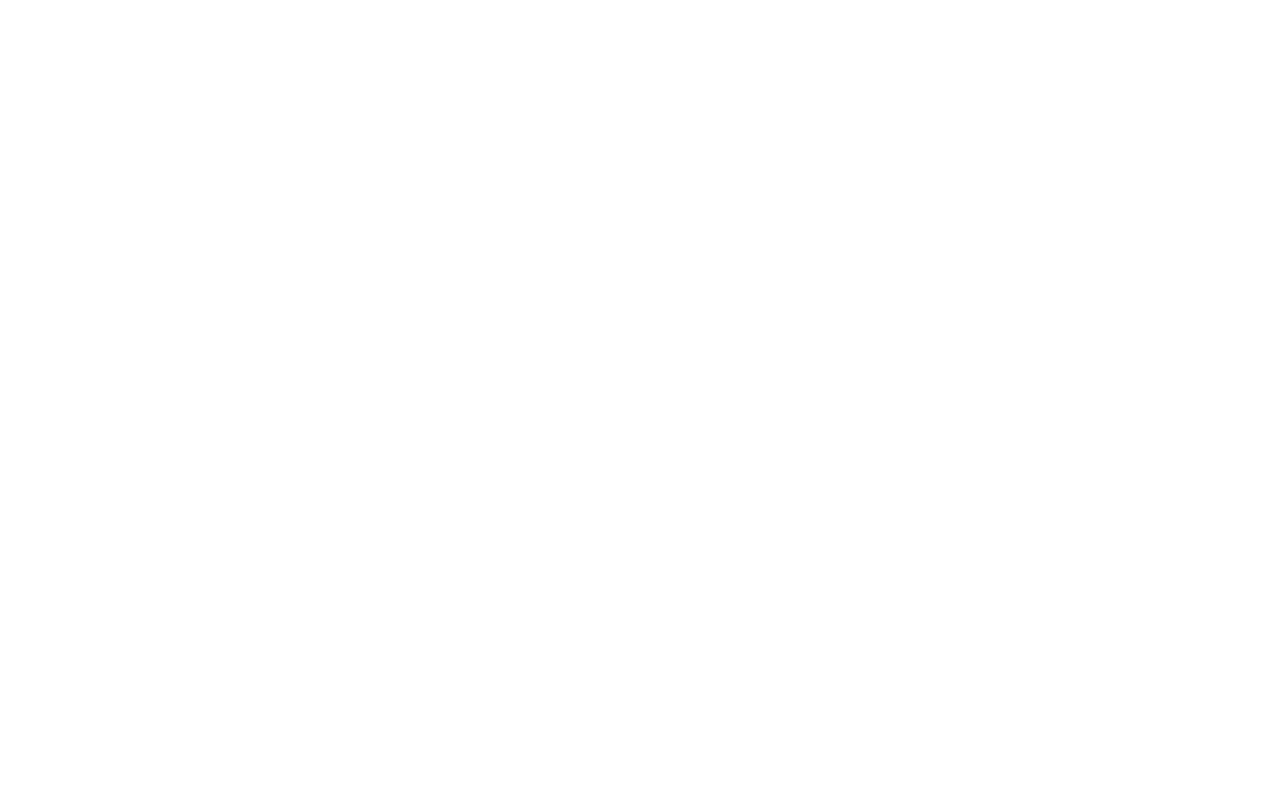
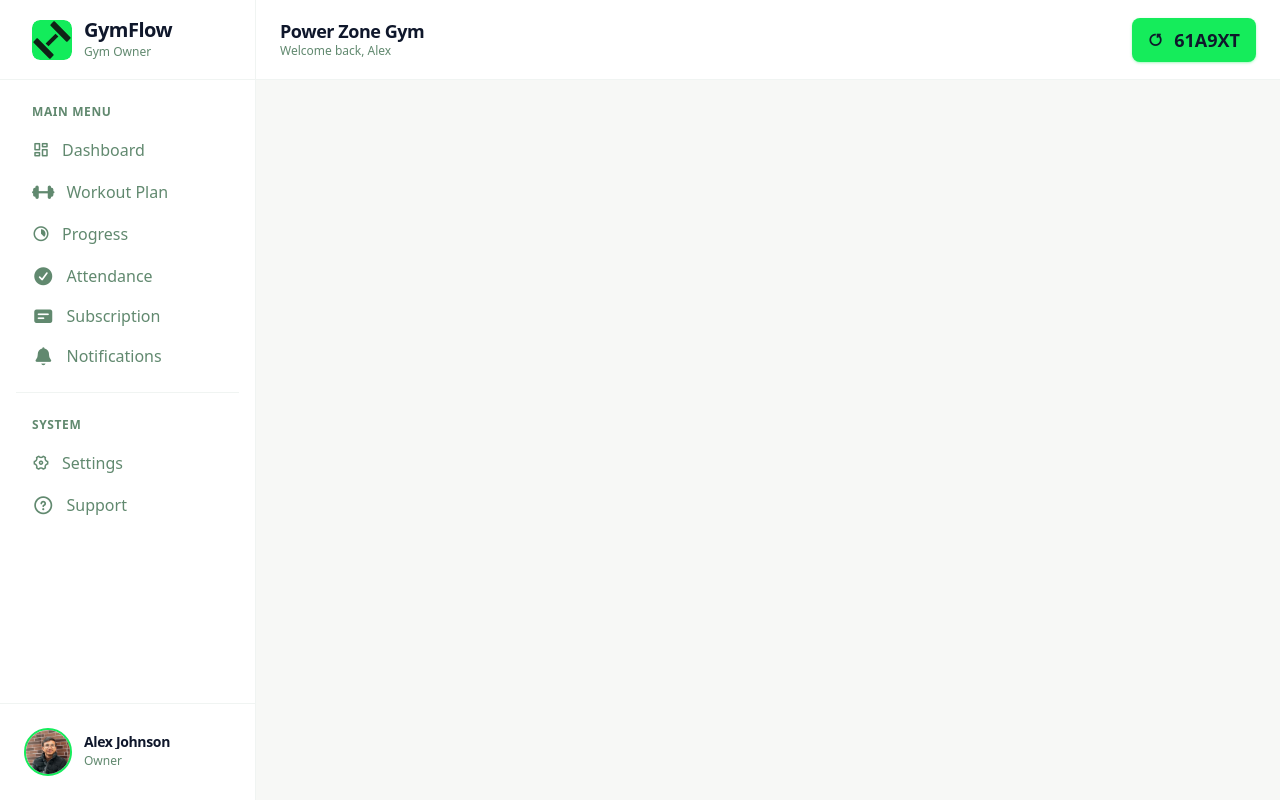
Before and after one commit to prashivg-04/FitFlow, a React (Vite) app in the folder Frontend/: page /member in a window 1280 px wide. Before the commit this address had no page. Built offline with nearby package versions, Linux system fonts and the light colour scheme.

Commit message:
implemented routing on member pages

```diff
--- a/Frontend/src/App.jsx
+++ b/Frontend/src/App.jsx
@@ -23,6 +23,14 @@
 import TrainerWorkspace from './pages/trainer/TrainerWorkspace'
 import TrainerSettings from './pages/trainer/TrainerSettings'
 import TrainerSupport from './pages/trainer/TrainerSupport'
+import MemberDashboard from './pages/member/MemberDashboard'
+import MemberWorkout from './pages/member/MemberWorkout'
+import MemberProgress from './pages/member/MemberProgress'
+import MemberAttendance from './pages/member/MemberAttendance'
+import MemberSubscription from './pages/member/MemberSubscription'
+import MemberNotification from './pages/member/MemberNotification'
+import MemberSettings from './pages/member/MemberSettings'
+import MemberSupport from './pages/member/MemberSupport'
 
 function App() {
   return (
@@ -55,7 +63,16 @@
           <Route path='support' element={<TrainerSupport />} />
         </Route>
 
-        <Route path='/member/dashboard' element={<MemberLayout />} />
+        <Route path='/member' element={<MemberLayout />} >
+          <Route path='dashboard' element={<MemberDashboard />} />
+          <Route path='workout' element={<MemberWorkout />} />
+          <Route path='progress' element={<MemberProgress />} />
+          <Route path='attendance' element={<MemberAttendance />} />
+          <Route path='subscription' element={<MemberSubscription />} />
+          <Route path='notifications' element={<MemberNotification />} />
+          <Route path='settings' element={<MemberSettings />} />
+          <Route path='support' element={<MemberSupport />} />
+        </Route>
       </Routes>
     </div>
   )
--- a/Frontend/src/components/member/MemberSidebar.jsx
+++ b/Frontend/src/components/member/MemberSidebar.jsx
@@ -1,13 +1,12 @@
 import React from 'react'
 import icon from '../../assets/icon.svg'
 import navjot from '../../media/navjotImg.jpeg'
+import { NavLink } from 'react-router-dom'
 
-const MemberSidebar = (props) => {
-
-    const { activeMenu, setActiveMenu } = props;
+const MemberSidebar = () => {
 
   return (
-    <div className='flex flex-col min-h-screen h-full w-72 bg-white border-r border-[#f0f4f2] z-10'>
+    <div className='flex flex-col min-h-screen h-full w-64 bg-white border-r border-[#f0f4f2] z-10'>
         {/* Logo */}
         <div className='h-20 flex items-center px-8 border-b border-[#f0f4f2]'>
             <div className='flex items-center gap-3'>
@@ -26,105 +25,105 @@
             {/* Main Menu */}
             <div className='flex flex-col pt-2'>
                 <div className='px-4 py-2 text-xs font-semibold text-[#61896f] uppercase tracking-wider'>Main Menu</div>
-                <button
-                    onClick={() => setActiveMenu('dashboard')}
-                    className={`px-4 py-2 flex items-center gap-3 rounded-lg transition-all cursor-pointer ${
-                        activeMenu === 'dashboard'
+                <NavLink
+                    to='/member/dashboard'
+                    className={({ isActive }) => `px-4 py-2 flex items-center gap-3 rounded-lg transition-all cursor-pointer ${
+                        isActive
                         ? 'bg-[#edfdef] text-[#15ec5b] border-l-4 border-[#15ec5b]'
                         : 'text-[#61896f] hover:bg-[#f7f8f6] hover:text-[#15ec5b]'
                     }`}
                 >
                     <i class="text-lg ri-dashboard-line"></i>
                     <span className='font-medium'>Dashboard</span>
-                </button>
+                </NavLink>
 
-                <button
-                    onClick={() => setActiveMenu('workoutPlan')}
-                    className={`px-4 py-2 flex items-center gap-3 rounded-lg transition-all cursor-pointer ${
-                        activeMenu === 'workoutPlan'
+                <NavLink
+                    to='/member/workout'
+                    className={({ isActive }) => `px-4 py-2 flex items-center gap-3 rounded-lg transition-all cursor-pointer ${
+                        isActive
                         ? 'bg-[#edfdef] text-[#15ec5b] border-l-4 border-[#15ec5b]'
                         : 'text-[#61896f] hover:bg-[#f7f8f6] hover:text-[#15ec5b]'
                     }`}
                 >
                     <i class="text-lg fa-solid fa-dumbbell"></i>
                     <span className='font-medium'>Workout Plan</span>
-                </button>
+                </NavLink>
 
-                <button
-                    onClick={() => setActiveMenu('progress')}
-                    className={`px-4 py-2 flex items-center gap-3 rounded-lg transition-all cursor-pointer ${
-                        activeMenu === 'progress'
+                <NavLink
+                    to='/member/progress'
+                    className={({ isActive }) => `px-4 py-2 flex items-center gap-3 rounded-lg transition-all cursor-pointer ${
+                        isActive
                         ? 'bg-[#edfdef] text-[#15ec5b] border-l-4 border-[#15ec5b]'
                         : 'text-[#61896f] hover:bg-[#f7f8f6] hover:text-[#15ec5b]'
                     }`}
                 >
                     <i class="text-lg ri-progress-3-line"></i>
                     <span className='font-medium'>Progress</span>
-                </button>
+                </NavLink>
 
-                <button
-                    onClick={() => setActiveMenu('attendance')}
-                    className={`px-4 py-2 flex items-center gap-3 rounded-lg transition-all cursor-pointer ${
-                        activeMenu === 'attendance'
+                <NavLink
+                    to='/member/attendance'
+                    className={({ isActive }) => `px-4 py-2 flex items-center gap-3 rounded-lg transition-all cursor-pointer ${
+                        isActive
                         ? 'bg-[#edfdef] text-[#15ec5b] border-l-4 border-[#15ec5b]'
                         : 'text-[#61896f] hover:bg-[#f7f8f6] hover:text-[#15ec5b]'
                     }`}
                 >
                     <i class="text-lg fa-solid fa-circle-check"></i>
                     <span className='font-medium'>Attendance</span>
-                </button>
+                </NavLink>
 
-                <button
-                    onClick={() => setActiveMenu('subscription')}
-                    className={`px-4 py-2 flex items-center gap-3 rounded-lg transition-all cursor-pointer ${
-                        activeMenu === 'subscription'
+                <NavLink
+                    to='/member/subscription'
+                    className={({ isActive }) => `px-4 py-2 flex items-center gap-3 rounded-lg transition-all cursor-pointer ${
+                        isActive
                         ? 'bg-[#edfdef] text-[#15ec5b] border-l-4 border-[#15ec5b]'
                         : 'text-[#61896f] hover:bg-[#f7f8f6] hover:text-[#15ec5b]'
                     }`}
                 >
                     <i class="text-lg fa-solid fa-money-check"></i>
                     <span className='font-medium'>Subscription</span>
-                </button>
+                </NavLink>
 
-                <button
-                    onClick={() => setActiveMenu('notifications')}
-                    className={`px-4 py-2 flex items-center gap-3 rounded-lg transition-all cursor-pointer ${
-                        activeMenu === 'notifications'
+                <NavLink
+                    to='/member/notifications'
+                    className={({ isActive }) => `px-4 py-2 flex items-center gap-3 rounded-lg transition-all cursor-pointer ${
+                        isActive
                         ? 'bg-[#edfdef] text-[#15ec5b] border-l-4 border-[#15ec5b]'
                         : 'text-[#61896f] hover:bg-[#f7f8f6] hover:text-[#15ec5b]'
                     }`}
                 >
                     <i class="text-lg fa-solid fa-bell"></i>
                     <span className='font-medium'>Notifications</span>
-                </button>
+                </NavLink>
             </div>
 
             {/* System Menu */}
             <div className='flex flex-col pt-4 mt-4 border-t border-[#f0f4f2]'>
                 <div className='px-4 py-2 text-xs font-semibold text-[#61896f] uppercase tracking-wider'>System</div>
-                <button
-                    onClick={() => setActiveMenu('settings')}
-                    className={`px-4 py-2 flex items-center gap-3 rounded-lg transition-all cursor-pointer ${
-                        activeMenu === 'settings'
+                <NavLink
+                    to='/member/settings'
+                    className={({ isActive }) => `px-4 py-2 flex items-center gap-3 rounded-lg transition-all cursor-pointer ${
+                        isActive
                         ? 'bg-[#edfdef] text-[#15ec5b] border-l-4 border-[#15ec5b]'
                         : 'text-[#61896f] hover:bg-[#f7f8f6] hover:text-[#15ec5b]'
                     }`}
                 >
                     <i class="text-lg ri-settings-4-line"></i>
                     <span className='font-medium'>Settings</span>
-                </button>
+                </NavLink>
 
-                <button
-                    onClick={() => setActiveMenu('support')}
-                    className={`px-4 py-2 flex items-center gap-3 rounded-lg transition-all cursor-pointer ${
-                        activeMenu === 'support'
+                <NavLink
+                    to='/member/support'
+                    className={({ isActive }) => `px-4 py-2 flex items-center gap-3 rounded-lg transition-all cursor-pointer ${
+                        isActive
                         ? 'bg-[#edfdef] text-[#15ec5b] border-l-4 border-[#15ec5b]'
                         : 'text-[#61896f] hover:bg-[#f7f8f6] hover:text-[#15ec5b]'
                     }`}
                 >
                     <i class="text-lg fa-regular fa-circle-question"></i>
                     <span className='font-medium'>Support</span>
-                </button>
+                </NavLink>
             </div>
         </div>
 
--- a/Frontend/src/components/trainer/TrainerSidebar.jsx
+++ b/Frontend/src/components/trainer/TrainerSidebar.jsx
@@ -6,7 +6,7 @@
 const TrainerSidebar = () => {
 
   return (
-    <div className='flex flex-col min-h-screen h-full w-72 bg-white border-r border-[#f0f4f2] z-10'>
+    <div className='flex flex-col min-h-screen h-full w-64 bg-white border-r border-[#f0f4f2] z-10'>
         {/* Logo */}
         <div className='h-20 flex items-center px-8 border-b border-[#f0f4f2]'>
             <div className='flex items-center gap-3'>
--- a/Frontend/src/pages/member/MemberLayout.jsx
+++ b/Frontend/src/pages/member/MemberLayout.jsx
@@ -1,43 +1,27 @@
 import React, { useState } from 'react'
 import MemberHeader from '../../components/member/MemberHeader'
 import MemberSidebar from '../../components/member/MemberSidebar'
-import MemberDashboard from './MemberDashboard'
-import MemberWorkout from './MemberWorkout'
-import MemberProgress from './MemberProgress'
-import MemberAttendance from './MemberAttendance'
-import MemberSubscription from './MemberSubscription'
-import MemberNotification from './MemberNotification'
-import MemberSetting from './MemberSetting'
-import MemberSupport from './MemberSupport'
+import { Outlet } from 'react-router-dom'
 
 const MemberLayout = () => {
-
-    const [activeMenu, setActiveMenu] = useState('dashboard');
 
   return (
     <div className='font-display bg-[#f7f8f6] text-slate-900 antialiased'>
         <div className='flex h-screen w-full overflow-hidden'>
             {/* Sidebar */}
             <div className='shrink-0'>
-                <MemberSidebar activeMenu={activeMenu} setActiveMenu={setActiveMenu} />
+                <MemberSidebar />
             </div>
 
 
             {/* Main Content */}
             <div className='flex-1 overflow-y-auto'>
                 <div className='sticky top-0 z-20 bg-[#f7f8f6]'>
-                <MemberHeader />
+                    <MemberHeader />
                 </div>
 
                 <div>
-                    {activeMenu === 'dashboard' && <MemberDashboard />}
-                    {activeMenu === 'workoutPlan' && <MemberWorkout />}
-                    {activeMenu === 'progress' && <MemberProgress />}
-                    {activeMenu === 'attendance' && <MemberAttendance />}
-                    {activeMenu === 'subscription' && <MemberSubscription />}
-                    {activeMenu === 'notifications' && <MemberNotification />}
-                    {activeMenu === 'settings' && <MemberSetting />}
-                    {activeMenu === 'support' && <MemberSupport />}
+                    <Outlet />
                 </div>
             </div>
         </div>
--- a/Frontend/src/pages/member/MemberSetting.jsx
+++ b/Frontend/src/pages/member/MemberSettings.jsx
@@ -1,7 +1,7 @@
 import React from 'react'
 import navjot from '../../media/navjotImg.jpeg'
 
-const MemberSetting = () => {
+const MemberSettings = () => {
   return (
     <div className='flex-1 overflow-y-auto p-8 scroll-smooth'>
       <div className='max-w-7xl mx-auto space-y-8'>
@@ -227,4 +227,4 @@
   )
 }
 
-export default MemberSetting
+export default MemberSettings
```
